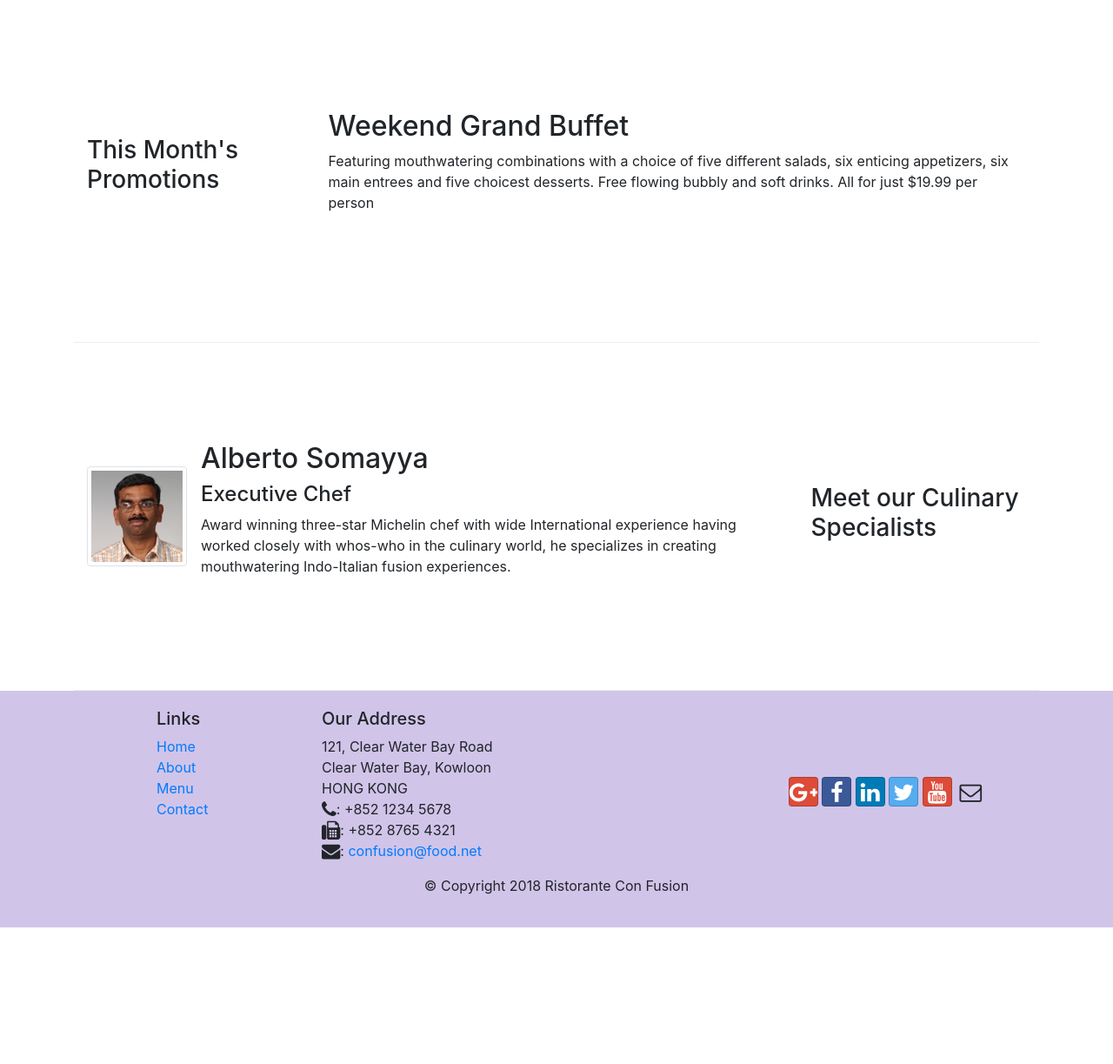
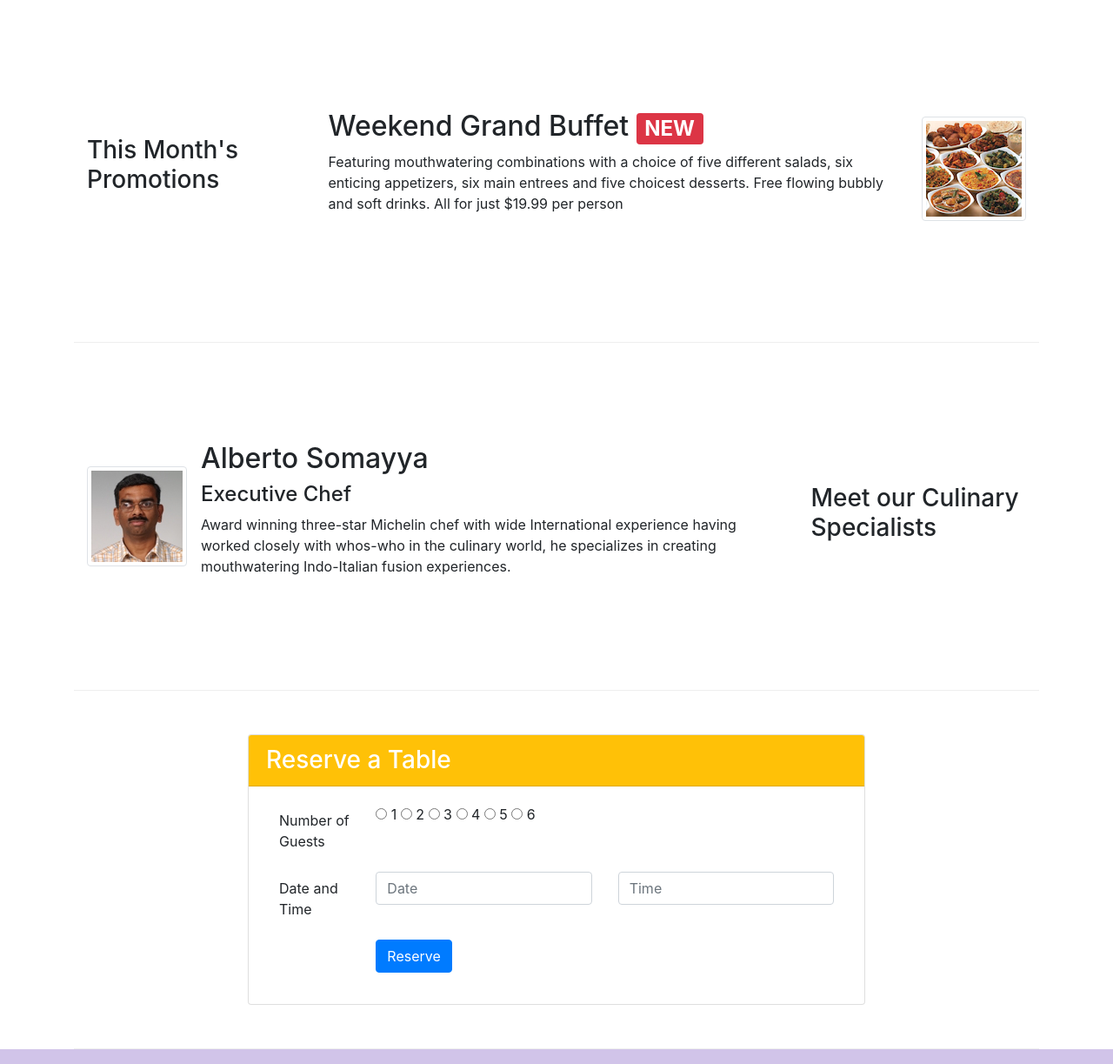
Before and after one commit to iampratiktandel/conFusion, a website: page index.html in a window 1280 px wide. Shown: the part 740-1963 px from the top of the page at 87% size. Before the commit the page ends 1806 px from the top, so only its background shows below. Drawn offline with nearby package versions, Linux system fonts and the light colour scheme.

Commit message:
Week 2 Assignment

```diff
--- a/index.html
+++ b/index.html
@@ -40,8 +40,15 @@
                     <h1>Ristorante con Fusion</h1>
                     <p>We take inspiration from the World's best cuisines, and create a unique fusion experience. Our lipsmacking creations will tickle your culinary senses!</p>
                 </div>
-                <div class="col-12 col-sm align-self-center">
+                <div class="col-12 col-sm-3 align-self-center">
                     <img src="img/logo.png" class=""img-fluid" alt="">
+                </div>
+                <div class="col-12 col-sm-3 align-self-center">
+                  <a href="#reserveTable">
+                    <button class="btn btn-sm btn-block btn-warning">
+                      Reserve Table
+                    </button>
+                  </a>
                 </div>
             </div>
         </div>
@@ -69,8 +76,13 @@
                 <h3>This Month's Promotions</h3>
             </div>
             <div class="col col-sm col-md">
-                <h2>Weekend Grand Buffet</h2>
-                <p class="d-none d-sm-block">Featuring mouthwatering combinations with a choice of five different salads, six enticing appetizers, six main entrees and five choicest desserts. Free flowing bubbly and soft drinks. All for just $19.99 per person </p>
+              <div class="media">
+                <div class="media-body">
+                  <h2 class="mt-0">Weekend Grand Buffet <span class="badge badge-danger">NEW</span></h2>
+                  <p class="d-none d-sm-block">Featuring mouthwatering combinations with a choice of five different salads, six enticing appetizers, six main entrees and five choicest desserts. Free flowing bubbly and soft drinks. All for just $19.99 per person </p>
+                </div>
+                <img src="img/buffet.png" class="d-flex ml-3 img-thumbnail align-self-center" alt="buffet">
+              </div>
             </div>
         </div>
 
@@ -88,6 +100,52 @@
                 </div>
               </div>
             </div>
+        </div>
+
+        <div class="row row-content justify-content-center" id="reserveTable">
+          <div class="col-12 col-sm-8">
+            <div class="card">
+              <h3 class="card-header bg-warning text-white">Reserve a Table</h3>
+              <div class="card-body">
+                <div class="col-12">
+                  <form>
+                    <div class="form-group row">
+                      <label for="no" class="col-md-2 col-form-label">Number of Guests</label>
+                      <div class="col-md-10">
+                        <input type="radio" name="no" id="no"> 1
+                        <input type="radio" name="no" id="no"> 2
+                        <input type="radio" name="no" id="no"> 3
+                        <input type="radio" name="no" id="no"> 4
+                        <input type="radio" name="no" id="no"> 5
+                        <input type="radio" name="no" id="no"> 6
+                      </div>
+                    </div>
+
+                    <div class="form-group row">
+                      <label for="date_time" class="col-12 col-md-2 col-form-label">Date and Time</label>
+                      <div class="col-6 col-md-5">
+                          <input type="text" class="form-control" name="date" id="date" placeholder="Date">
+                      </div>
+                      <div class="col-6 col-md-5">
+                        <input type="text" class="form-control" name="time" id="time" placeholder="Time">
+                      </div>
+                    </div>
+
+                    <div class="form-group row">
+                      <div class="offset-md-2 col-md-10">
+                        <button type="submit" class="btn btn-primary">
+                          Reserve
+                        </button>
+                      </div>
+                    </div>
+                  </div>
+
+                  </form>
+              </div>
+              </div>
+            </div>
+          </div>
+
         </div>
     </div>
 
```
